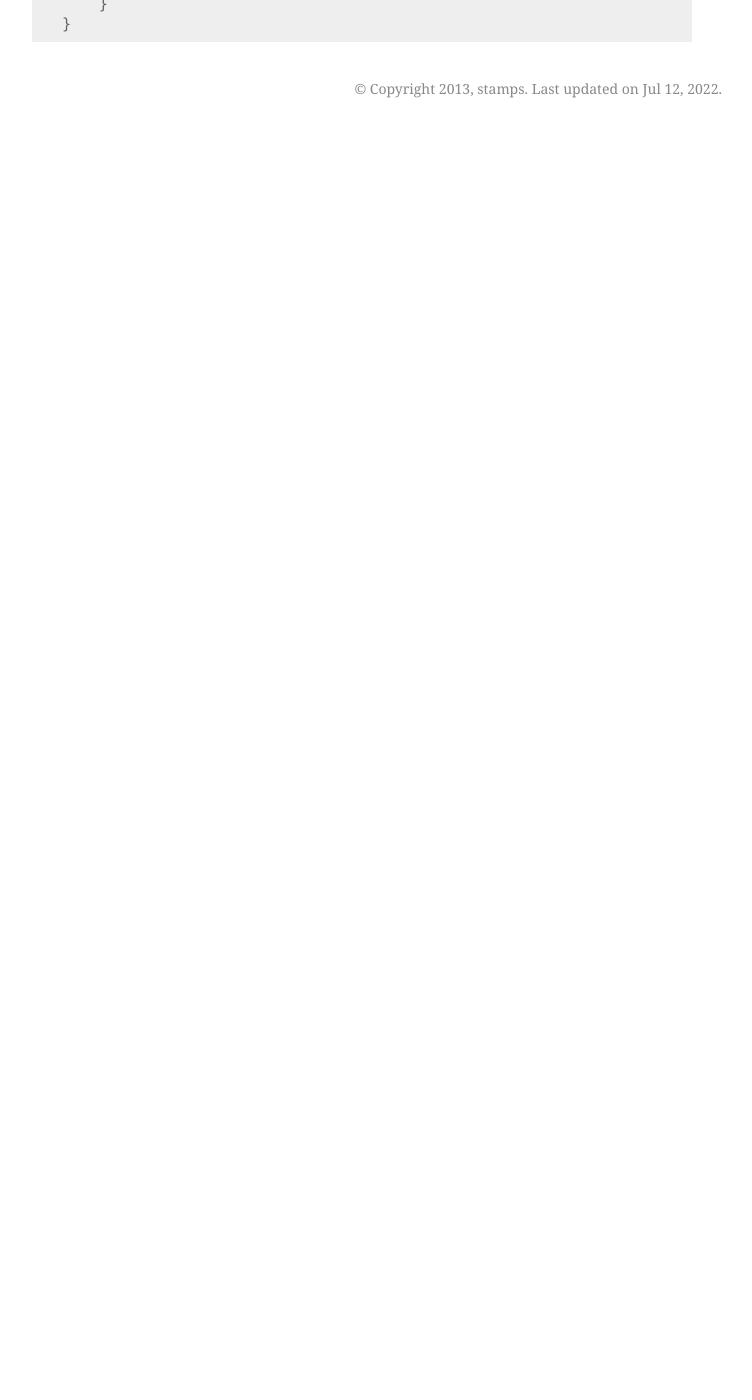
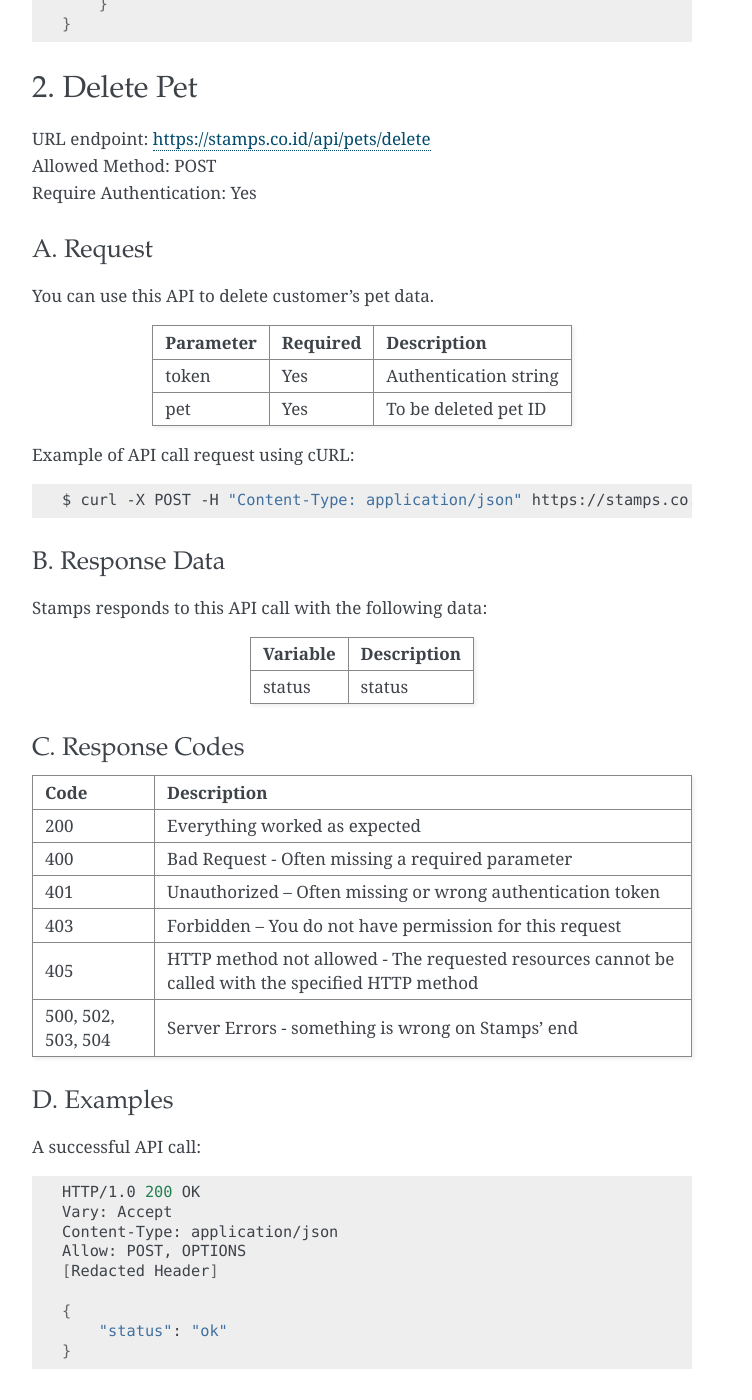
Before and after one commit to ui/stamps-api-docs, a Sphinx documentation site: the page built from source/pet_api.rst, in a window 1280 px wide and 1400 px high, scrolled down 1623 px. Shown: the whole window, without its empty margins (388-1140 px from the left). Built offline with Sphinx 7.4.7, drawn with Linux system fonts in a browser that asks for light colours; before the commit the page ends 1751 px from its top, so only the background shows below that; some of the changed text lies outside the part shown.

Commit message:
Delete pet API Docs (#40)

```diff
--- a/source/pet_api.rst
+++ b/source/pet_api.rst
@@ -85,3 +85,77 @@ A successful API call:
             }
         }
     }
+
+
+2. Delete Pet
+===============
+| URL endpoint: https://stamps.co.id/api/pets/delete
+| Allowed Method: POST
+| Require Authentication: Yes
+
+A. Request
+-----------------------------
+
+You can use this API to delete customer's pet data.
+
+============= =========== =========================
+Parameter     Required    Description
+============= =========== =========================
+token         Yes         Authentication string
+pet           Yes         To be deleted pet ID
+============= =========== =========================
+
+Example of API call request using cURL:
+
+.. code-block :: bash
+
+    $ curl -X POST -H "Content-Type: application/json" https://stamps.co.id/api/pets/delete -i -d '{ "token": "secret", "pet": 123 }'
+
+
+B. Response Data
+----------------
+Stamps responds to this API call with the following data:
+
+=================== ==============================
+Variable            Description
+=================== ==============================
+status              status
+=================== ==============================
+
+
+C. Response Codes
+-----------------
+
+=================== ==============================
+Code                Description
+=================== ==============================
+200                 Everything worked as expected
+400                 Bad Request - Often missing a
+                    required parameter
+401                 Unauthorized – Often missing or
+                    wrong authentication token
+403                 Forbidden – You do not have
+                    permission for this request
+405                 HTTP method not allowed - The
+                    requested resources cannot be called with the specified HTTP method
+500, 502, 503, 504  Server Errors - something is
+                    wrong on Stamps' end
+=================== ==============================
+
+
+D. Examples
+-----------
+
+A successful API call:
+
+.. code-block :: bash
+
+    HTTP/1.0 200 OK
+    Vary: Accept
+    Content-Type: application/json
+    Allow: POST, OPTIONS
+    [Redacted Header]
+
+    {
+        "status": "ok"
+    }
```
